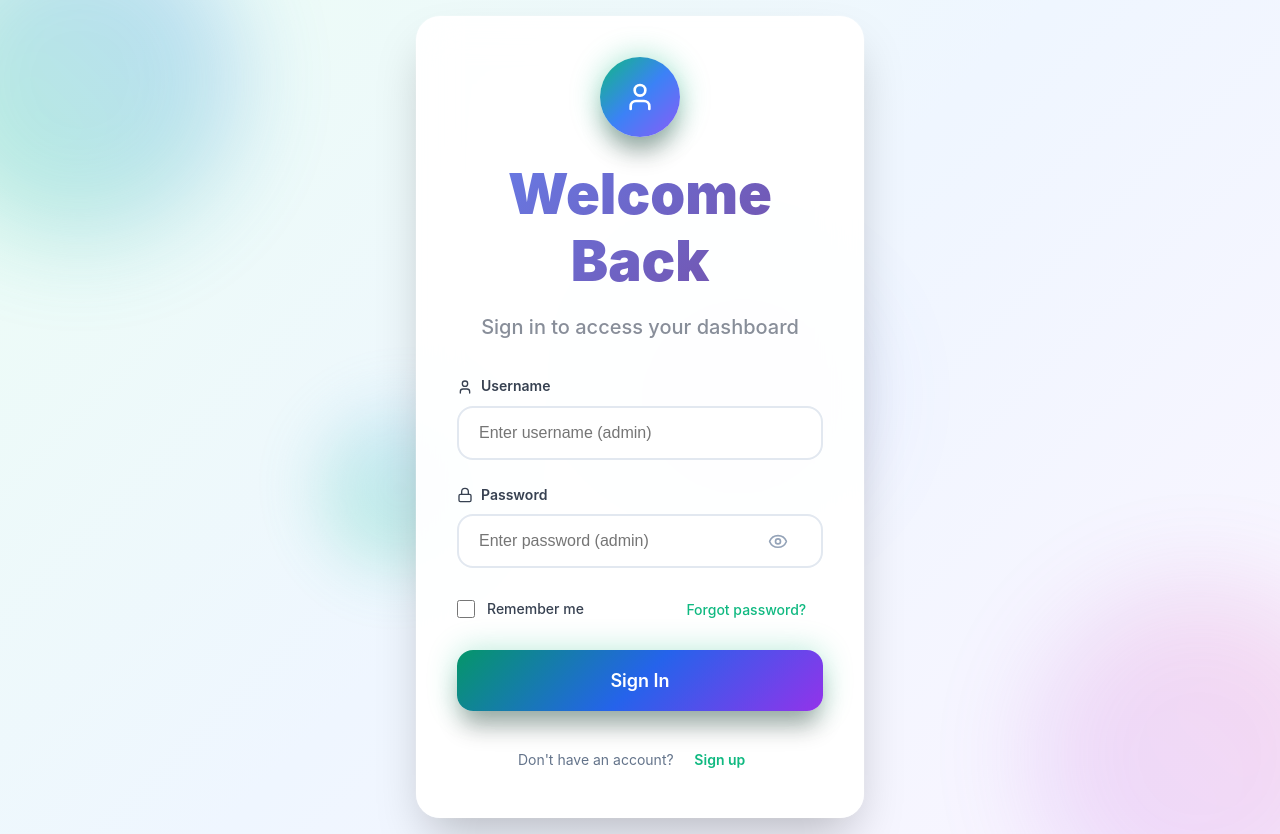
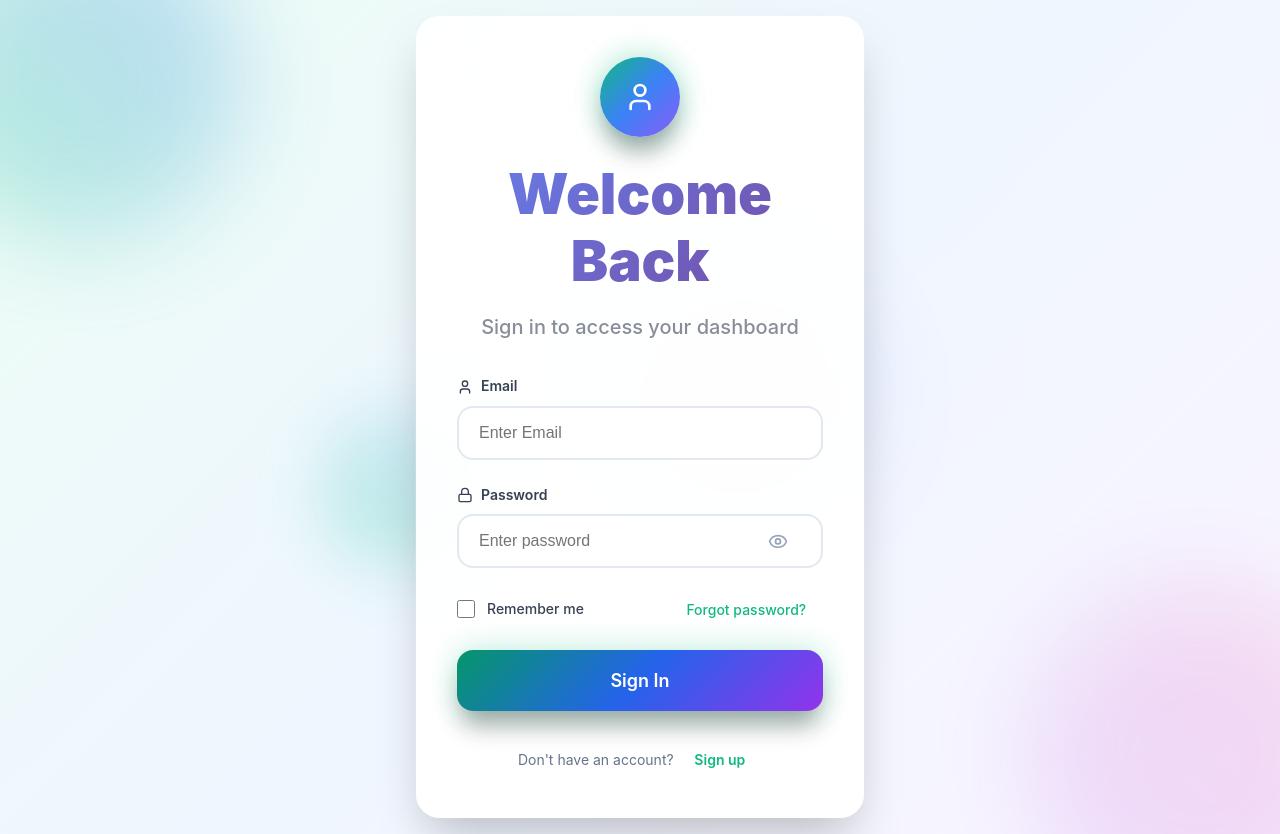
Before and after one commit to MakwanaBhargav026/Inclusion, a React (Vite) app in the folder frontend/: page / in a window 1280 px wide. Both pictures are taken after a click on the button "Sign up". Built offline with nearby package versions, Linux system fonts and the light colour scheme; no server answers.

Commit message:
final1.0 change

```diff
--- a/frontend/src/app/login/login.jsx
+++ b/frontend/src/app/login/login.jsx
@@ -21,12 +21,15 @@ const LoginPage = ({ onNavigate, onLogin }) => {
     if (error) setError('');
   };
 
+  const API_URL = import.meta.env.VITE_API_BASE_URL;
+  console.log("API_URL:", API_URL);
+
   const handleSubmit = async () => {
     setIsLoading(true);
     setError('');
 
    try {
-    const response = await fetch('http://localhost:5000/api/signin', {
+    const response = await fetch(`${API_URL}/signin`, {
       method: 'POST',
       headers: {
         'Content-Type': 'application/json',
@@ -37,7 +40,13 @@ const LoginPage = ({ onNavigate, onLogin }) => {
       }),
     });
 
-    const data = await response.json();
+    let data;
+try {
+  data = await response.json();
+} catch (e) {
+  throw new Error("Invalid JSON response");
+}
+
 
     if (response.ok) {
       onLogin(data.user); // Navigate to dashboard
@@ -107,7 +116,7 @@ const LoginPage = ({ onNavigate, onLogin }) => {
                       name="email"
                       type="text"
                       placeholder="Enter Email"
-                      value={formData.username}
+                      value={formData.email}
                       onChange={handleChange}
                       onKeyPress={handleKeyPress}
                       className="form-input"
--- a/frontend/src/app/sigup/signup.jsx
+++ b/frontend/src/app/sigup/signup.jsx
@@ -71,9 +71,12 @@ const Signup = ({ onNavigate, onLogin }) => {
       return;
     }
 
+    URL=import.meta.env.VITE_API_BASE_URL;
+    const API_URL = URL;
+
     setSignupLoading(true);
       try {
-   const response = await fetch(`${process.env.REACT_APP_API_BASE_URL}/signup`, {
+   const response = await fetch(`${URL}/signup`, {
   method: 'POST',
   headers: { 'Content-Type': 'application/json' },
   body: JSON.stringify({
@@ -161,14 +164,14 @@ const Signup = ({ onNavigate, onLogin }) => {
                     <div className="form-field">
                       <label className="field-label">
                         <User style={{ width: '1rem', height: '1rem' }} />
-                        Username
+                        Email
                       </label>
                       <div className="input-wrapper">
                         <input
                           name="username"
                           type="text"
-                          placeholder="Enter username (admin)"
-                          value={loginData.username}
+                          placeholder="Enter Email"
+                          value={loginData.email}
                           onChange={handleLoginChange}
                           onKeyPress={handleKeyPress}
                           className="form-input"
@@ -185,7 +188,7 @@ const Signup = ({ onNavigate, onLogin }) => {
                         <input
                           name="password"
                           type={showPassword ? "text" : "password"}
-                          placeholder="Enter password (admin)"
+                          placeholder="Enter password"
                           value={loginData.password}
                           onChange={handleLoginChange}
                           onKeyPress={handleKeyPress}
@@ -271,7 +274,7 @@ const Signup = ({ onNavigate, onLogin }) => {
                       <UserPlus size={32} color="white" />
                     </div>
                     <h1 className="welcome-title">Create Account</h1>
-                    <p className="welcome-subtitle">Join Accessibility Analyzer today</p>
+                    <p className="welcome-subtitle">Join Inclusion Analyzer today</p>
                   </div>
 
                   {!passwordMatch && (
```
Also changed, not shown: 1 other file (tests, documents, lock files or other folders). Lines whose indentation alone changed are shown as unchanged.
